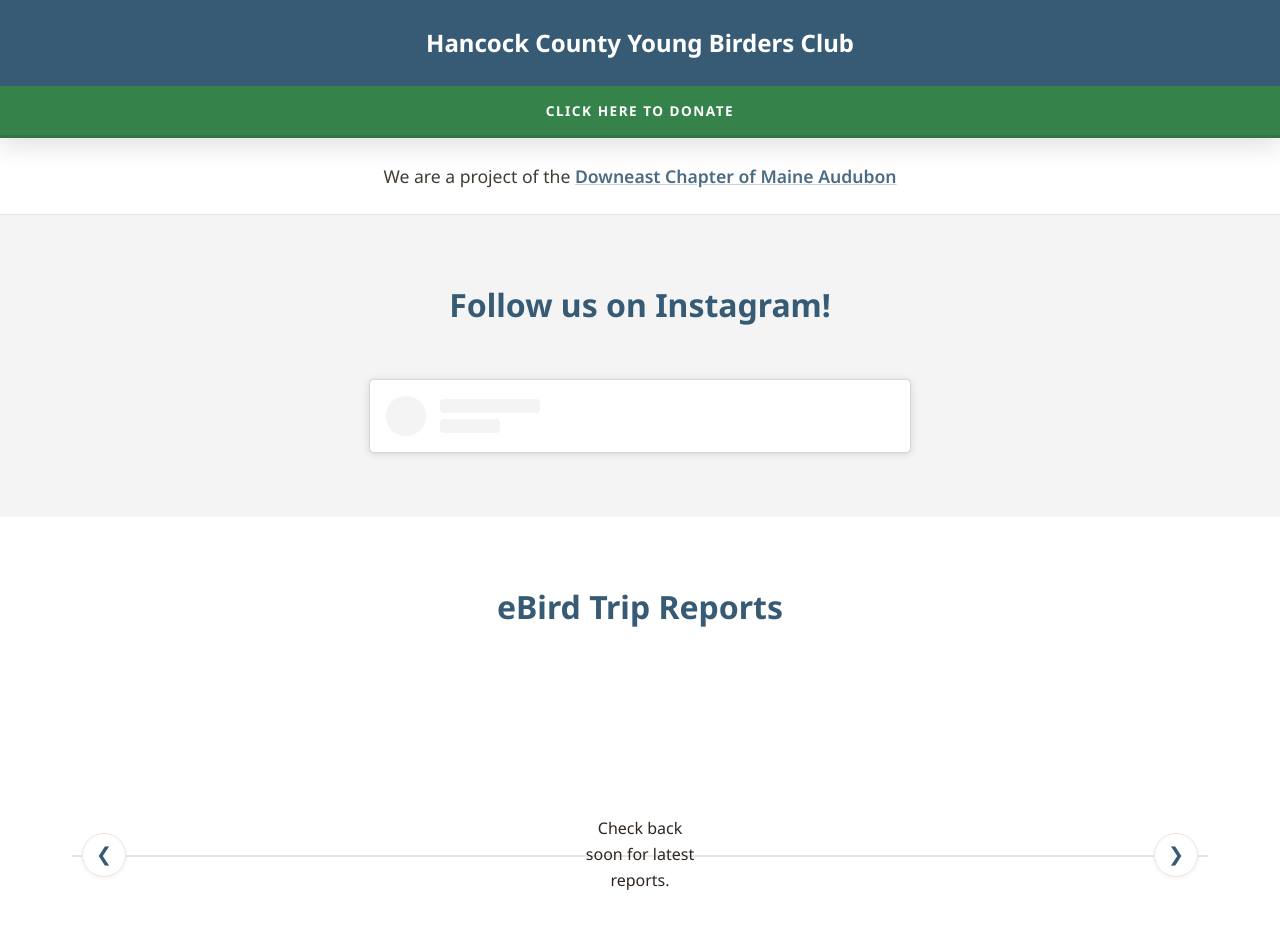
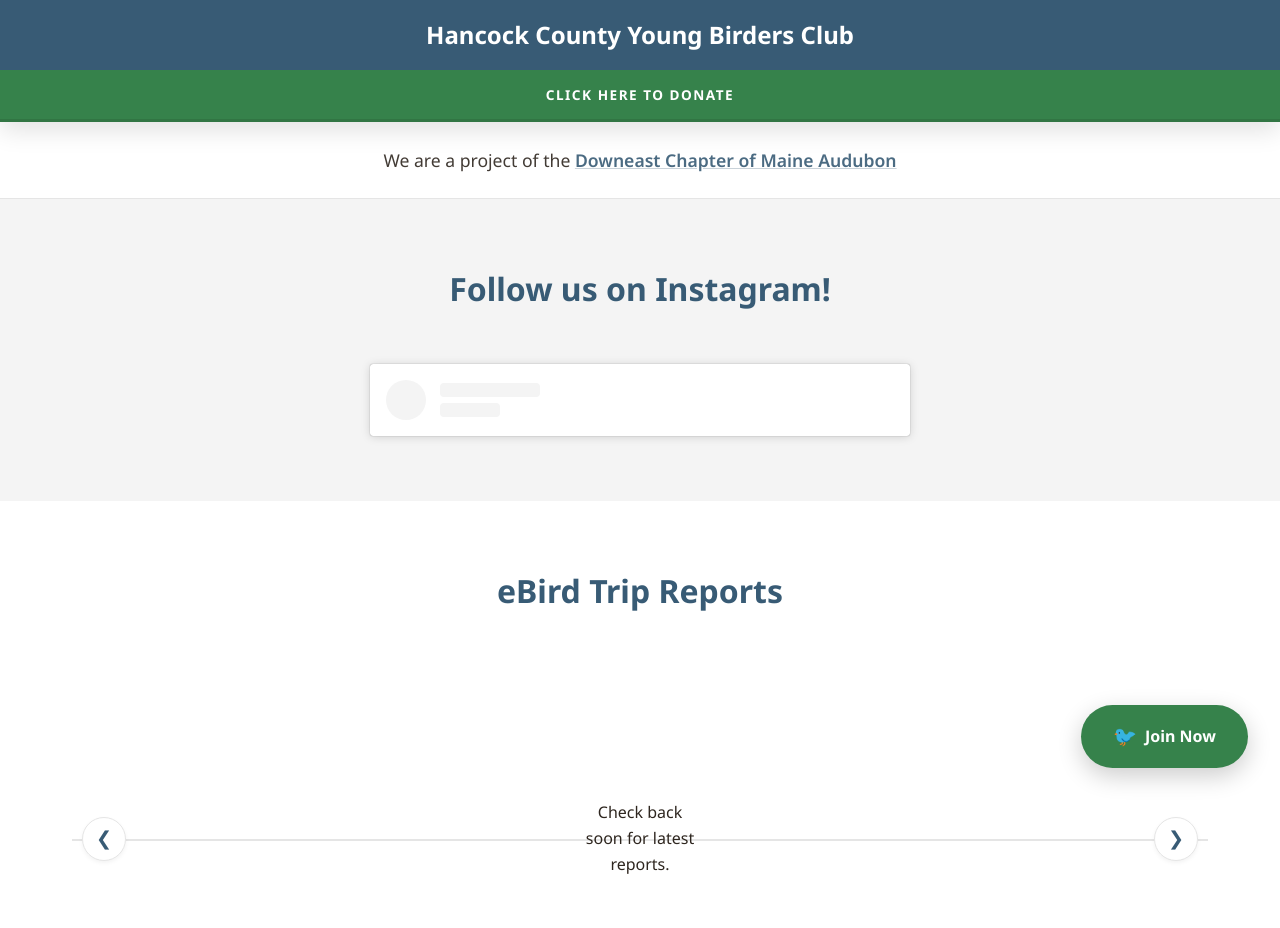
Before and after one commit to James-Longo/YBC_website, a website built with Vite: page index.html in a window 1280 px wide. Built offline with nearby package versions, Linux system fonts and the light colour scheme; no server answers; a script that the page names is missing.

Commit message:
feat: add floating Join Now button

```diff
--- a/index.html
+++ b/index.html
@@ -74,6 +74,8 @@
       </section>
     </main>
 
+    <a href="https://forms.gle/kpizSSjbhjwtRof4A" class="join-btn" target="_blank">Join Now</a>
+
     <script type="module" src="/main.js"></script>
   </body>
 </html>
--- a/style.css
+++ b/style.css
@@ -46,8 +46,44 @@ header {
 .top-bar {
   background: var(--ebird-blue);
   color: white;
-  padding: 1.5rem 0;
-  text-align: center;
+  padding: 1rem 0;
+}
+
+.top-bar .container {
+  display: flex;
+  justify-content: center;
+  align-items: center;
+  position: relative;
+}
+
+.join-btn {
+  position: fixed;
+  bottom: 2rem;
+  right: 2rem;
+  background: var(--ebird-green);
+  color: white;
+  padding: 1rem 2rem;
+  border-radius: 50px;
+  text-decoration: none;
+  font-weight: 700;
+  font-size: 1rem;
+  transition: var(--transition);
+  box-shadow: 0 8px 24px rgba(0,0,0,0.2);
+  z-index: 2000;
+  display: flex;
+  align-items: center;
+  gap: 8px;
+}
+
+.join-btn::before {
+  content: '🐦';
+  font-size: 1.2rem;
+}
+
+.join-btn:hover {
+  background: #2d6d3e;
+  transform: translateY(-5px) scale(1.05);
+  box-shadow: 0 12px 32px rgba(0,0,0,0.3);
 }
 
 .donate-bar {
```
